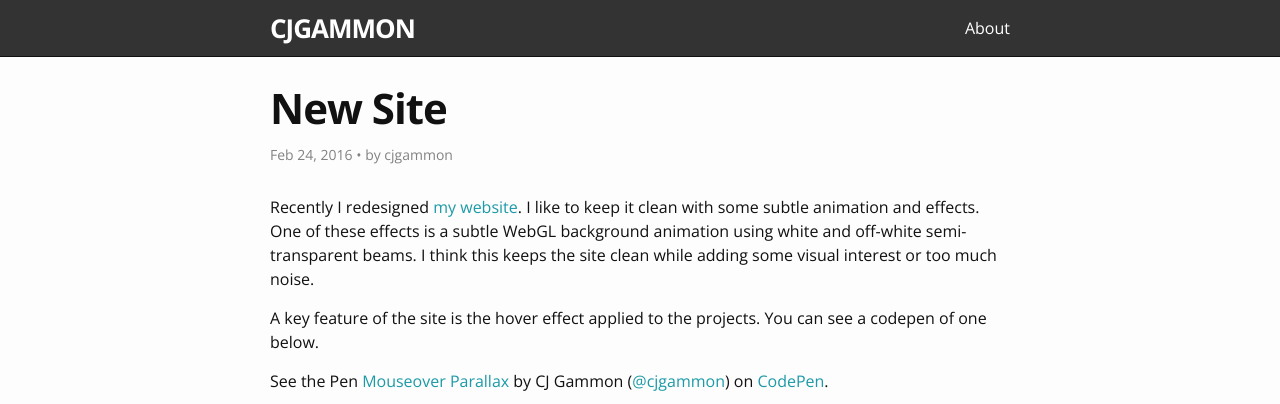
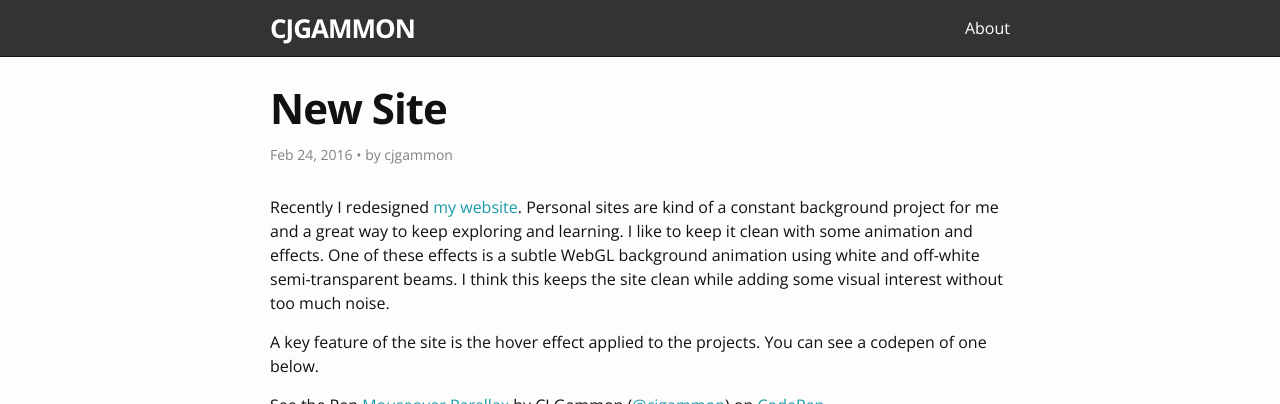
Before and after one commit to cjgammon/blog, a Jekyll site: the page built from _posts/2016-02-24-new-site.html, in a window 1280 px wide, cut to the strip 0-404 px from the top of the page. Built offline with Jekyll 4.4.1, drawn with Linux system fonts in a browser that asks for light colours; comment, search, counter and statistics services are not loaded.

Commit message:
minor edit

```diff
--- a/_posts/2016-02-24-new-site.html
+++ b/_posts/2016-02-24-new-site.html
@@ -20,9 +20,11 @@ tags:
 comments: []
 ---
 <p>
-Recently I redesigned <a href="http://www.cjgammon.com">my website</a>. I like to keep it clean with some subtle animation and effects.
+Recently I redesigned <a href="http://www.cjgammon.com">my website</a>.
+Personal sites are kind of a constant background project for me and a great way to keep exploring and learning.
+I like to keep it clean with some animation and effects.
 One of these effects is a subtle WebGL background animation using white and off-white semi-transparent beams.
-I think this keeps the site clean while adding some visual interest or too much noise.
+I think this keeps the site clean while adding some visual interest without too much noise.
 </p>
 
 <p>
```
